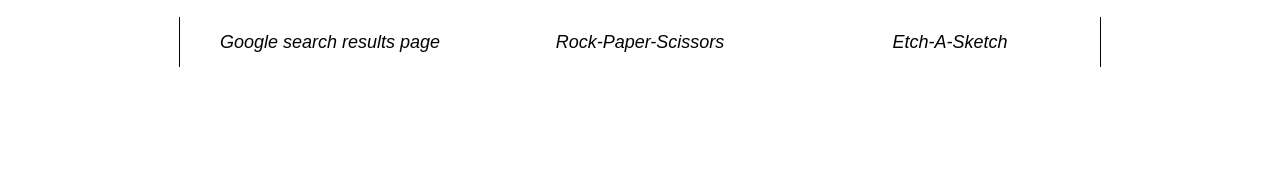
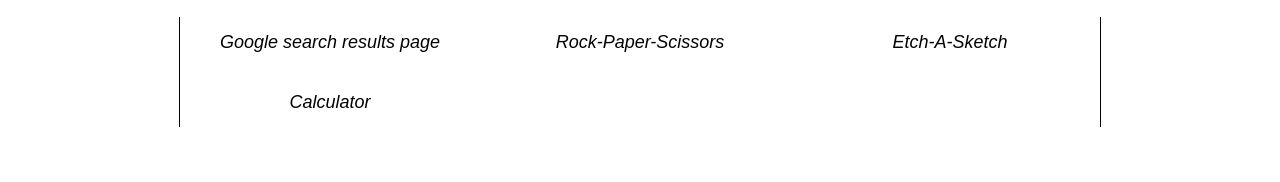
Before and after one commit to Shadou1/Shadou1.github.io, a website: page index.html in a window 1280 px wide. Shown: the part 1350-1532 px from the top of the page. Drawn offline with nearby package versions, Linux system fonts and the light colour scheme.

Commit message:
Add calculator project

```diff
--- a/index.html
+++ b/index.html
@@ -98,6 +98,7 @@
                     <a href="the-odin-projects/web-development-101/google-search-results-page/" target="_blank">Google search results page</a>
                     <a href="the-odin-projects/web-development-101/rock-paper-scissors/" target="_blank">Rock-Paper-Scissors</a>
                     <a href="the-odin-projects/web-development-101/etch-a-sketch/" target="_blank">Etch-A-Sketch</a>
+                    <a href="the-odin-projects/web-development-101/calculator/" target="_blank">Calculator</a>
                 </div>
 
             </div>
```
